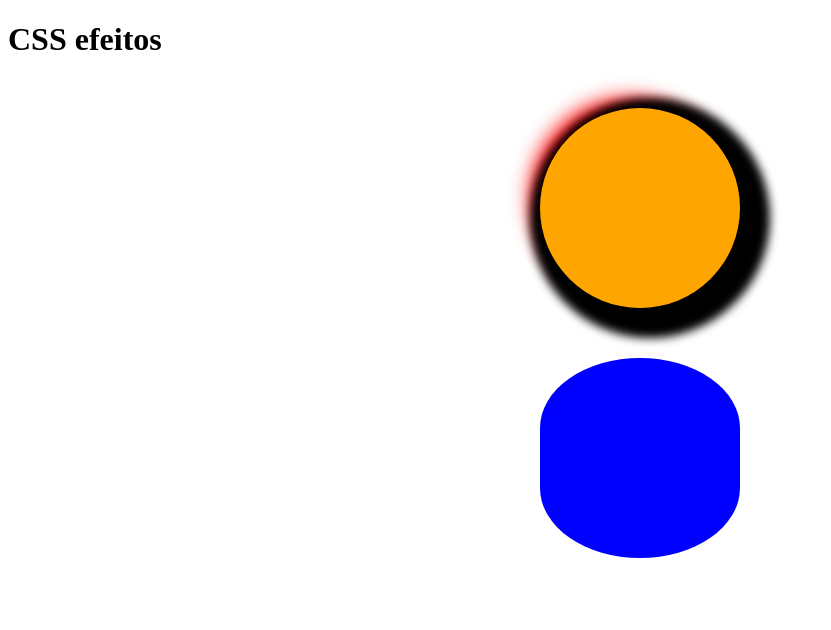
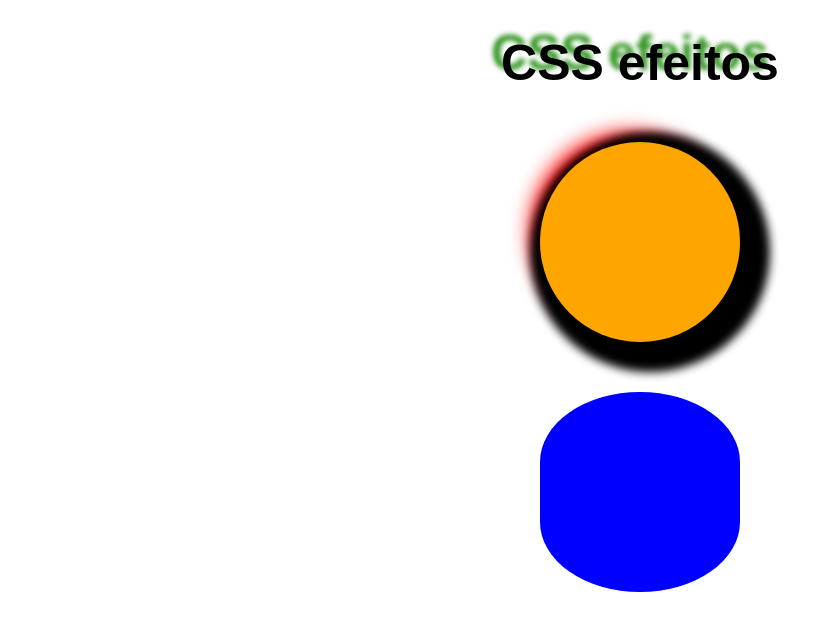
Before and after one commit to alexandrelonde/serliv-curso_web_fundamentos-html_css, a plain HTML site: page arquivos-aula/20_box-shadow.html in a window 1280 px wide. Shown: the whole page, without its empty margins (0-831 px from the left). Drawn offline with Linux system fonts and the light colour scheme.

Commit message:
feat: trabalhando com text-shadow

```diff
--- a/arquivos-aula/20_box-shadow.html
+++ b/arquivos-aula/20_box-shadow.html
@@ -6,6 +6,16 @@
     <meta name="viewport" content="width=device-width, initial-scale=1.0" />
 
     <style>
+
+      h1 {
+        font-family: sans-serif;
+        font-size: 50px;
+        text-align: center;
+        text-shadow: -10px -10px 5px rgb(51, 149, 34);
+        /* usamos os mesmos parâmetros para o box-shadow */
+        /* só que não podemos aumentar o diminuir o tamanho da sombra */
+      }
+
       #radius {
         background-color: orange;
         width: 200px;
```
